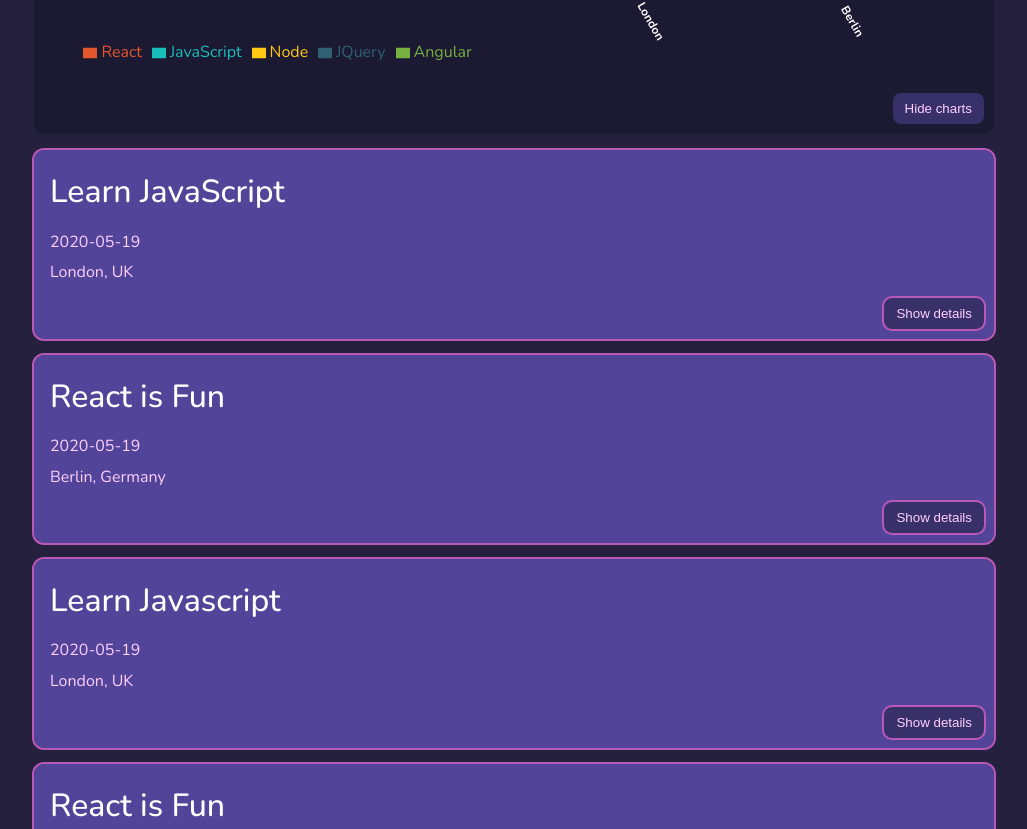
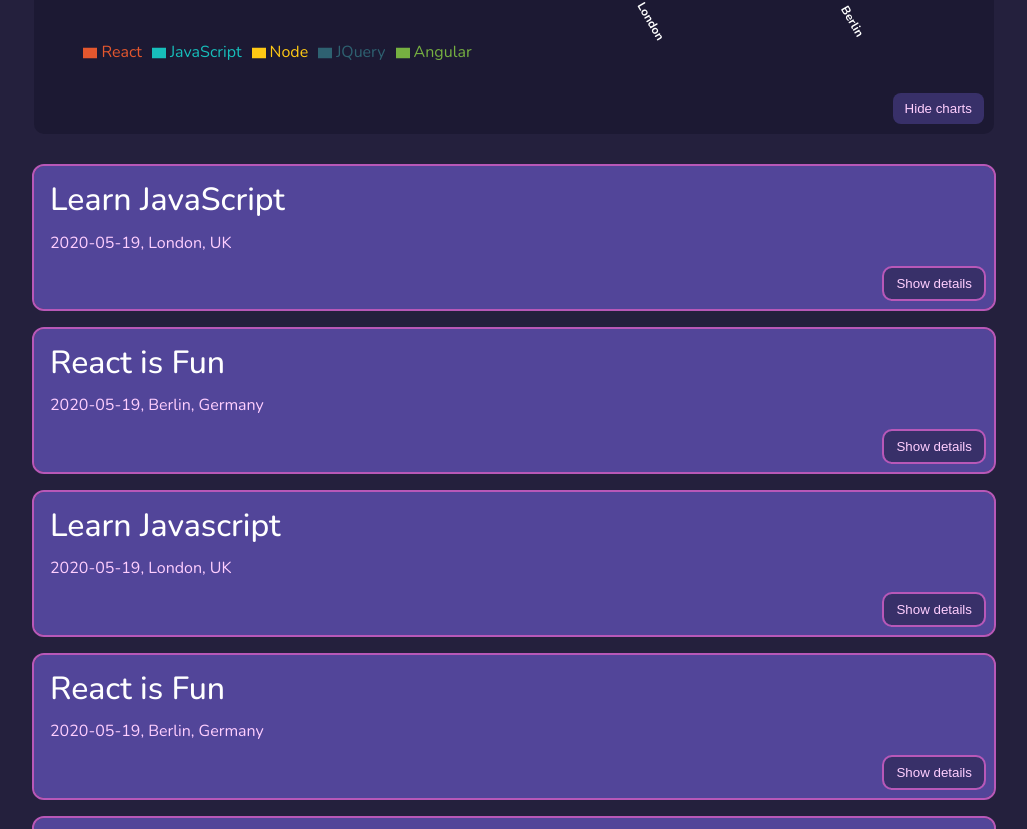
Before and after one commit to timok81/cf-meet, a React (Vite) app: page / in a window 1280 px wide. Shown: the part 564-1393 px from the top of the page, without its empty margins (126-1153 px from the left). Built offline with nearby package versions, Linux system fonts and the light colour scheme; what atatus-spa would draw is missing.

Commit message:
Implemented animations

```diff
--- a/src/App.css
+++ b/src/App.css
@@ -7,6 +7,7 @@
   --suggestions-hover: #782da3;
   --event-border-color: #b858b8;
   --event-bg-color: #524599;
+  --event-bg-color-expanded: #234c8a;
   --button-color: #383069;
   --button-border-color: #b858b8;
   --button-text-color: #ffcfff;
@@ -185,19 +186,30 @@
 }
 
 #event-list {
-  justify-self: center;
-  width: 100%;
+  display: flex;
+  flex-wrap: wrap;
+  gap: 20px;
+  justify-content: center;
 }
 
 .event {
+  flex: 1 1 auto;
   width: 100%;
-  padding: 16px 16px 48px 16px;
-  margin-bottom: 1rem;
+  padding: 8px 16px 48px 16px;
+  margin-bottom: 0;
   text-align: left;
   outline: 2px solid var(--event-border-color);
   border-radius: 10px;
   position: relative;
   background-color: var(--event-bg-color);
+  transition: all 0.3s ease-in-out;
+  max-height: 200px;
+}
+
+.event-expanded {
+  background-color: var(--event-bg-color-expanded);
+  transition: all 0.3s ease-in-out;
+  max-height: 600px;
 }
 
 .event>p {
@@ -211,7 +223,7 @@
 h1,
 h2 {
   margin-top: 0;
-  margin-bottom: 0.75rem;
+  margin-bottom: 0.25rem;
   font-weight: 500;
 }
 
@@ -275,6 +287,7 @@
   padding: 6px;
   text-align: left;
   width: 100%;
+  margin-bottom: 2rem;
 }
 
 .charts-container-expanded {
--- a/src/components/Event.jsx
+++ b/src/components/Event.jsx
@@ -11,10 +11,9 @@
   const calendarLink = event.htmlLink;
 
   return (
-    <li className="event">
+    <div className={expanded ? "event event-expanded" : "event"}>
       <h1>{title}</h1>
-      <p>{startTime}</p>
-      <p>{location}</p>
+      <p>{startTime}, {location}</p>
       <button className="show-details" onClick={() => setExpanded(!expanded)}>
         {expanded ? "Hide details" : "Show details"}
       </button>
@@ -28,7 +27,7 @@
           <p className="event-description">{description}</p>
         </div>
       )}
-    </li>
+    </div>
   );
 };
 
--- a/src/components/EventList.jsx
+++ b/src/components/EventList.jsx
@@ -4,11 +4,11 @@
 
 const EventList = ({ events }) => {
   return (
-    <ul id="event-list">
+    <div id="event-list">
       {events
         ? events.map((event) => <Event key={event.id} event={event} />)
         : null}
-    </ul>
+    </div>
   );
 };
 
```
